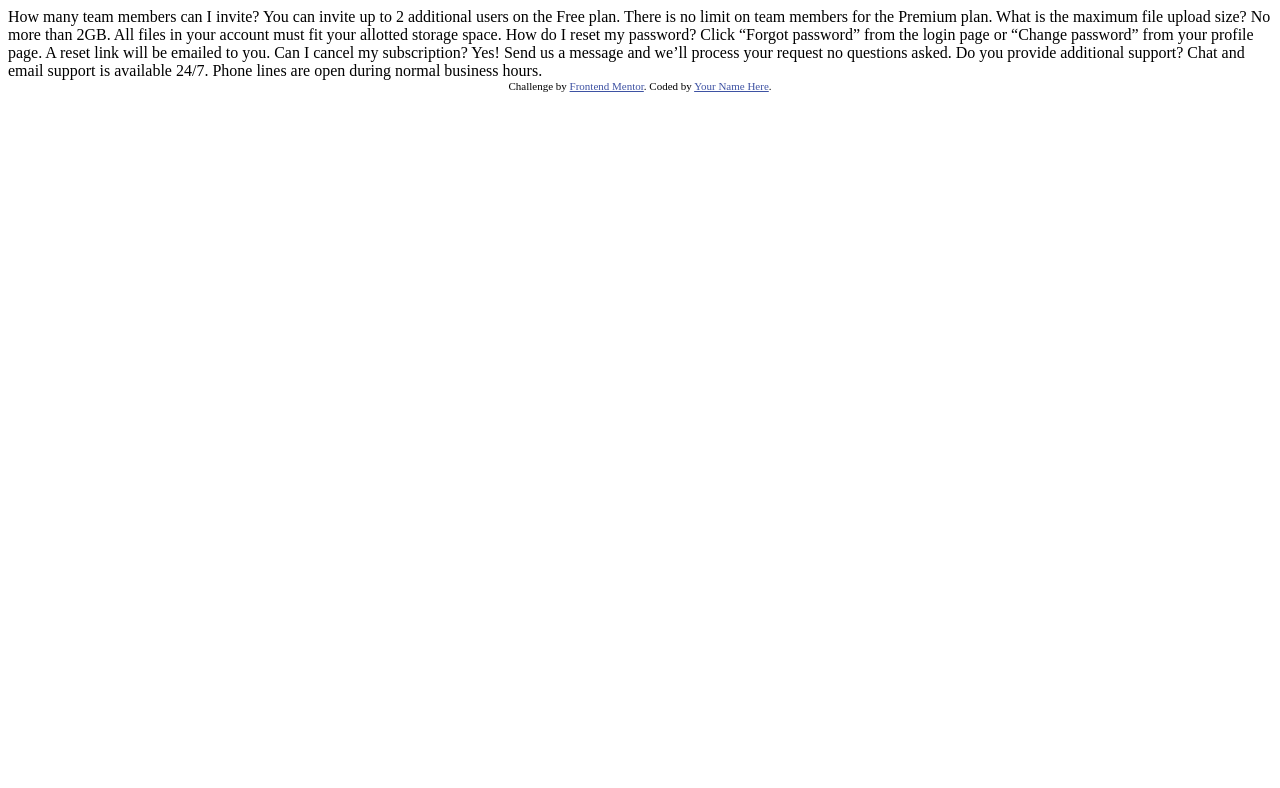
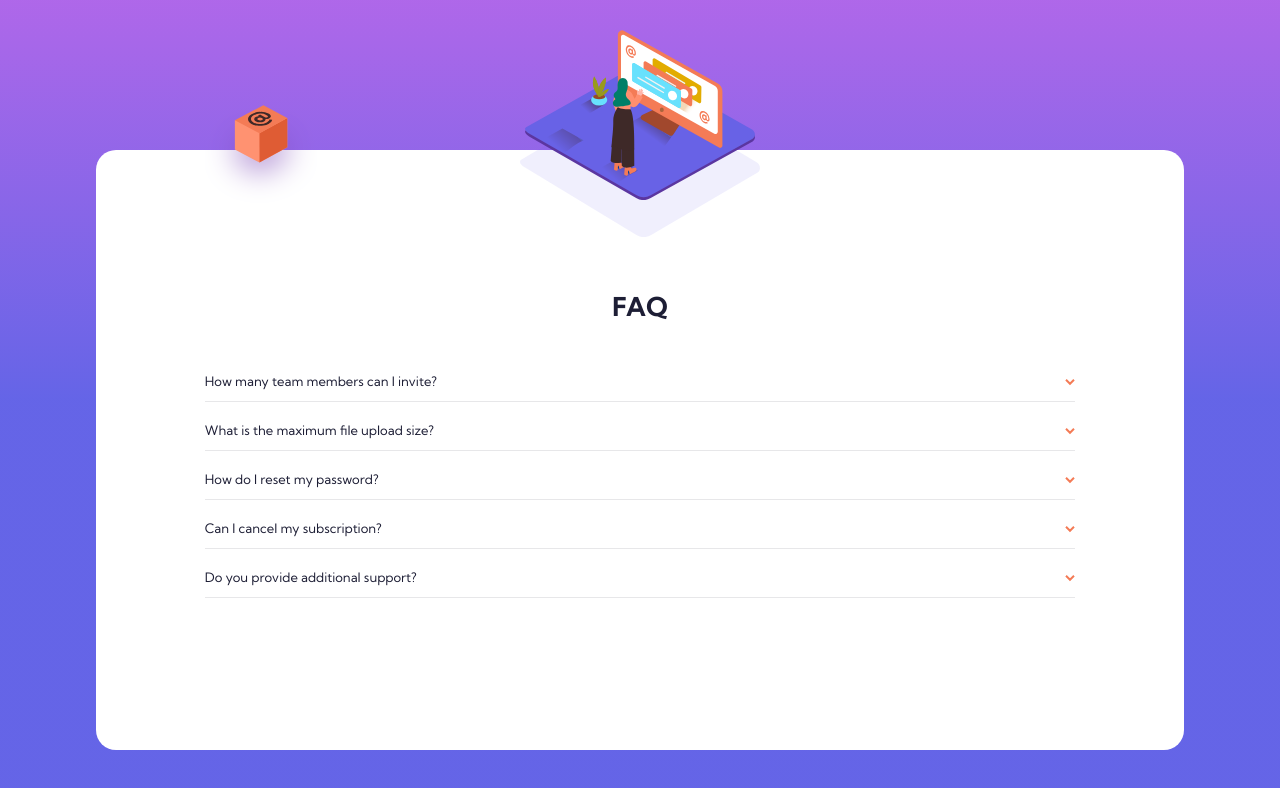
Before and after one commit to kenwilde1/frontend-mentor, a plain HTML site: page faq-accordion-card-main/index.html in a window 1280 px wide. Drawn offline with Linux system fonts and the light colour scheme.

Commit message:
reorganized desktop view

```diff
--- a/faq-accordion-card-main/index.html
+++ b/faq-accordion-card-main/index.html
@@ -1,40 +1,114 @@
 <!DOCTYPE html>
 <html lang="en">
   <head>
-  <meta charset="UTF-8">
-  <meta name="viewport" content="width=device-width, initial-scale=1.0"> <!-- displays site properly based on user's device -->
+    <meta charset="UTF-8" />
+    <meta name="viewport" content="width=device-width, initial-scale=1.0" />
+    <!-- displays site properly based on user's device -->
 
-  <link rel="icon" type="image/png" sizes="32x32" href="./images/favicon-32x32.png">
-
+    <link
+      rel="icon"
+      type="image/png"
+      sizes="32x32"
+      href="./images/favicon-32x32.png"
+    />
+    <link rel="stylesheet" href="style.css" />
     <title>Frontend Mentor | FAQ Accordion Card</title>
-
-  <!-- Feel free to remove these styles or customise in your own stylesheet 👍 -->
-  <style>
-    .attribution { font-size: 11px; text-align: center; }
-    .attribution a { color: hsl(228, 45%, 44%); }
-  </style>
   </head>
   <body>
-  How many team members can I invite?
-  You can invite up to 2 additional users on the Free plan. There is no limit on
-  team members for the Premium plan.
+    <div class="container">
+      <div class="img-container">
+        <img
+          src="./images/illustration-woman-online-desktop.svg"
+          alt="online-mobile-woman"
+        />
+      </div>
+      <div class="img-box-container">
+        <img src="./images/illustration-box-desktop.svg" alt="box" />
+      </div>
+      <div class="faq-container">
+        <h1>FAQ</h1>
+        <div class="faq">
+          <div class="faq-question">
+            <span class="faqOne">
+              <span>How many team members can I invite?</span>
+              <span
+                ><img
+                  src="./images/icon-arrow-down.svg"
+                  alt=""
+                  class="img-rotate" /></span
+            ></span>
+            <p class="hide">
+              You can invite up to 2 additional users on the Free plan. There is
+              no limit on team members for the Premium plan.
+            </p>
+          </div>
+          <div class="faq-question">
+            <span class="faqTwo">
+              <span>What is the maximum file upload size?</span>
 
-  What is the maximum file upload size?
-  No more than 2GB. All files in your account must fit your allotted storage space.
+              <span
+                ><img
+                  src="./images/icon-arrow-down.svg"
+                  alt=""
+                  class="img-rotate" /></span
+            ></span>
+            <p class="hide">
+              No more than 2GB. All files in your account must fit your allotted
+              storage space.
+            </p>
+          </div>
+          <div class="faq-question">
+            <span class="faqThree">
+              <span>How do I reset my password?</span>
 
-  How do I reset my password?
-  Click “Forgot password” from the login page or “Change password” from your profile page.
-  A reset link will be emailed to you.
+              <span
+                ><img
+                  src="./images/icon-arrow-down.svg"
+                  alt=""
+                  class="img-rotate" /></span
+            ></span>
+            <p class="hide">
+              Click “Forgot password” from the login page or “Change password”
+              from your profile page. A reset link will be emailed to you.
+            </p>
+          </div>
+          <div class="faq-question">
+            <span class="faqFour">
+              <span>Can I cancel my subscription?</span>
 
-  Can I cancel my subscription?
-  Yes! Send us a message and we’ll process your request no questions asked.
+              <span
+                ><img
+                  src="./images/icon-arrow-down.svg"
+                  alt=""
+                  class="img-rotate" /></span
+            ></span>
+            <p class="hide">
+              Send us a message and we’ll process your request no questions
+              asked.
+            </p>
+          </div>
+          <div class="faq-question">
+            <span class="faqFive">
+              <span>Do you provide additional support?</span>
 
-  Do you provide additional support?
-  Chat and email support is available 24/7. Phone lines are open during normal business hours.
-
-  <div class="attribution">
-    Challenge by <a href="https://www.frontendmentor.io?ref=challenge" target="_blank">Frontend Mentor</a>.
-    Coded by <a href="#">Your Name Here</a>.
+              <span
+                ><img
+                  src="./images/icon-arrow-down.svg"
+                  alt=""
+                  class="img-rotate" /></span
+            ></span>
+            <p class="hide">
+              Chat and email support is available 24/7. Phone lines are open
+              during normal business hours.
+            </p>
           </div>
+        </div>
+      </div>
+      <!--   Can I cancel
+      my subscription? Yes! Send us a message and we’ll process your request no
+      questions asked. Do you provide additional support? Chat and email support
+      is available 24/7. Phone lines are open during normal business hours. -->
+    </div>
+    <script src="index.js"></script>
   </body>
 </html>
--- /dev/null
+++ b/faq-accordion-card-main/index.js
@@ -0,0 +1,34 @@
+const arrows = document.querySelectorAll(".faq-question > span");
+arrows.forEach((arrow) => {
+  arrow.addEventListener("click", (e) => {
+    const arrow = e.currentTarget.lastChild.querySelector("img");
+    if (arrow.style.transform !== "rotate(180deg)") {
+      arrow.style.transform = "rotate(180deg)";
+    } else {
+      arrow.style.transform = "rotate(0deg)";
+    }
+
+    const content = e.currentTarget.parentNode.querySelector("p");
+    const heading = e.currentTarget.firstElementChild;
+
+    document.querySelectorAll(".faq-question p").forEach((el) => {
+      if (!el.classList.contains("hide") && el !== content) {
+        el.classList.toggle("hide");
+      }
+    });
+
+    document.querySelectorAll(".faq-question").forEach((el) => {
+      if (
+        el.firstElementChild.firstElementChild.classList.contains("bold") &&
+        el.firstElementChild.firstElementChild !== heading
+      ) {
+        el.firstElementChild.firstElementChild.classList.toggle("bold");
+      }
+    });
+
+    heading.classList.toggle("bold");
+
+    console.log(content);
+    content.classList.toggle("hide");
+  });
+});
--- /dev/null
+++ b/faq-accordion-card-main/style.css
@@ -0,0 +1,155 @@
+@import url("https://fonts.googleapis.com/css2?family=Kumbh+Sans:wght@400;700&display=swap");
+
+* {
+  padding: 0;
+  margin: 0;
+  box-sizing: border-box;
+  font-family: "Kumbh Sans", sans-serif;
+}
+
+.container {
+  height: 100vh;
+  background: hsl(273, 75%, 66%);
+  background: linear-gradient(
+    360deg,
+    hsl(240, 73%, 65%) 50%,
+    hsl(273, 75%, 66%) 100%
+  );
+  display: flex;
+  flex-direction: column;
+  justify-content: center;
+  align-items: center;
+}
+
+.faq-container {
+  background: white;
+  width: 85vw;
+  border-radius: 20px;
+  display: flex;
+  flex-direction: column;
+  align-items: center;
+  color: hsl(238, 29%, 16%);
+  font-size: 13px;
+  margin-top: 100px;
+  padding-bottom: 40px;
+  height: 75vh;
+  overflow: hidden;
+}
+
+.img-box-container {
+  position: absolute;
+  top: 13%;
+  left: 16%;
+}
+
+.img-box-container img {
+  height: 100px;
+  width: 112px;
+}
+
+.faq-container h1 {
+  margin-top: 140px;
+  margin-bottom: 30px;
+}
+
+.img-container {
+  position: absolute;
+  top: 0;
+  display: flex;
+  justify-content: center;
+  align-items: center;
+  width: 80vw;
+  height: 370px;
+  background: url("./images/bg-pattern-mobile.svg");
+  background-repeat: no-repeat;
+  background-position: center;
+}
+
+.img-container img {
+  margin-bottom: 140px;
+  height: 170px;
+  width: 230px;
+}
+
+.faq {
+  width: 80%;
+  display: flex;
+  flex-direction: column;
+  justify-content: space-between;
+}
+
+.faq-question {
+  display: flex;
+  flex-direction: column;
+  justify-content: space-between;
+  border-bottom: 1px solid hsl(240, 5%, 91%);
+  padding-top: 20px;
+  padding-bottom: 12px;
+}
+
+.hide {
+  display: none;
+}
+
+.faqOne,
+.faqTwo,
+.faqThree,
+.faqFour,
+.faqFive {
+  cursor: pointer;
+  display: flex;
+  justify-content: space-between;
+}
+
+.img-rotate {
+  transition: all 0.2s;
+}
+
+.bold {
+  font-weight: 700;
+  margin-bottom: 10px;
+}
+
+@media only screen and (min-width: 1440px) {
+  .faq-container {
+    width: 65vw;
+    height: 65vh;
+    flex-direction: row;
+    justify-content: flex-end;
+    padding-right: 100px;
+    padding-top: 50px;
+  }
+  .faq {
+    width: 40%;
+    font-size: 1.1rem;
+    height: 330px;
+  }
+  h1 {
+    position: absolute;
+    top: 15%;
+    right: 43%;
+    font-size: 2rem;
+  }
+
+  .img-container {
+    position: absolute;
+    border: 1px solid black;
+    top: 20%;
+    left: 0;
+    background-repeat: no-repeat;
+  }
+
+  .img-container img {
+    margin-bottom: 140px;
+    height: 330px;
+    width: 400px;
+  }
+  .img-box-container {
+    top: 13%;
+    left: 16%;
+  }
+  .img-box-container img {
+    height: 200px;
+    width: 220px;
+  }
+}
```
Lines whose indentation alone changed are shown as unchanged.
